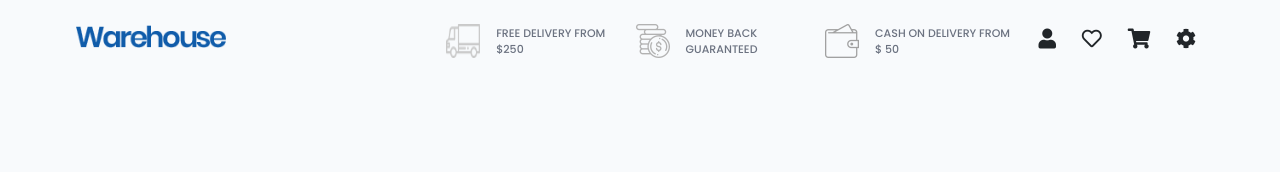
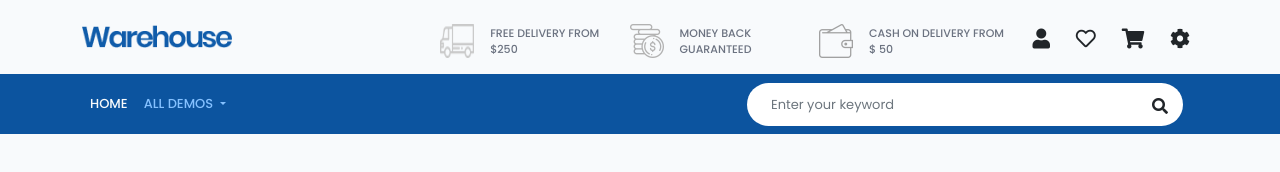
Before and after one commit to james-muriithi/ecommerce-template, a website: page index.html in a window 1280 px wide. Drawn offline with nearby package versions, Linux system fonts and the light colour scheme.

Commit message:
header content

```diff
--- a/index.html
+++ b/index.html
@@ -17,8 +17,8 @@
 
 <body>
     <header>
-        <div class="header-top pt-4">
-            <div class="container-fluid">
+        <div class="header-top pt-4 pb-3">
+            <div class="container">
                 <div class="d-flex w-100">
                     <a href="/" class="nav-brand">
                         <img src="./images/logo.png" alt="Warehouse" />
@@ -73,7 +73,68 @@
                     </div>
                 </div>
             </div>
+        </div>
+        <div class="header-menu w-100 py-1">
+            <div class="container">
+                <div class="row align-items-center">
+                    <div class="col-md-7">
+                        <nav class="navbar navbar-expand-lg navbar-dark fs-13 font-weight-medium">
+                            <div class="">
+                                <button class="navbar-toggler" type="button" data-bs-toggle="collapse" data-bs-target="#navbarSupportedContent" aria-controls="navbarSupportedContent" aria-expanded="false" aria-label="Toggle navigation">
+                                    <span class="navbar-toggler-icon"></span>
+                                </button>
+                                <div class="collapse navbar-collapse" id="navbarSupportedContent">
+                                    <ul class="navbar-nav me-auto mb-2 mb-lg-0">
+                                        <li class="nav-item">
+                                            <a class="nav-link active" aria-current="page" href="#">Home</a>
+                                        </li>
+                                        <li class="nav-item dropdown">
+                                            <a class="nav-link dropdown-toggle" href="#" id="navbarDropdown" role="button" data-bs-toggle="dropdown" aria-expanded="false">
+                                                All Demos
+                                            </a>
+                                            <ul class="dropdown-menu" aria-labelledby="navbarDropdown">
+                                                <li><a class="dropdown-item" href="#">Action</a></li>
+                                                <li><a class="dropdown-item" href="#">Another action</a></li>
+                                                <li>
+                                                    <hr class="dropdown-divider">
+                                                </li>
+                                                <li><a class="dropdown-item" href="#">Something else here</a></li>
+                                            </ul>
+                                        </li>
+                                    </ul>
+                                </div>
+                            </div>
+                        </nav>
+                    </div>
+                    <div class="col-md-5">
+                        <div class="search">
+                            <form action="#">
+                                <div class="input-group">
+                                    <input type="text" placeholder="Enter your keyword" class="form-control rounded-pill ps-4">
+                                    <span class="input-group-append">
+                                        <i class="fa fa-search fs-16"></i>
+                                    </span>
+                                </div>
+                            </form>
+                        </div>
+                    </div>
+                </div>
+            </div>
+        </div>
     </header>
+
+    <div class="main-content mt-4 h-75">
+        <section class="banner h-100">
+            <div class="container h-100">
+                <div class="slider h-100">
+
+                </div>
+            </div>
+        </section>
+    </div>
+
+    <!-- bootstrap -->
+    <script src="https://cdnjs.cloudflare.com/ajax/libs/twitter-bootstrap/5.1.1/js/bootstrap.bundle.min.js" integrity="sha512-trzlduO3EdG7Q0xK4+A+rPbcolVt37ftugUSOvrHhLR5Yw5rsfWXcpB3CPuEBcRBCHpc+j18xtQ6YrtVPKCdsg==" crossorigin="anonymous" referrerpolicy="no-referrer"></script>
 </body>
 
 </html>
--- a/scss/_global.scss
+++ b/scss/_global.scss
@@ -1,4 +1,7 @@
+html,
 body {
     background: $light;
     font-family: $font-family;
+    width: 100%;
+    height: 100%;
 }
--- a/scss/_variables.scss
+++ b/scss/_variables.scss
@@ -36,7 +36,7 @@ $sm: 576px;
 $md: 768px;
 $l: 992px;
 $xl: 1200px;
-$primary: #0c549f;
+$primary: #0c549f !important;
 $placeholder-color: #333333;
 // dark version
 $dark-bg: #292929;
--- a/scss/components/_header.scss
+++ b/scss/components/_header.scss
@@ -1,3 +1,5 @@
+/* Header Section */
+
 header {
     .header-top {
         font-family: $font-family-poppins;
@@ -16,9 +18,51 @@ header {
             font-size: 11px;
         }
         @media (min-width: $xl) {
-            width: 90%;
-            margin-left: auto;
-            margin-right: auto;
+            // width: 90%;
+            // margin-left: auto;
+            // margin-right: auto;
+        }
+    }
+    .header-menu {
+        background: $primary;
+        nav {
+            font-family: $font-family-poppins;
+            .nav-item {
+                line-height: 20px;
+                .nav-link {
+                    color: #85c1ff;
+                    text-transform: uppercase;
+                    &.active {
+                        color: $light;
+                    }
+                }
+            }
+            .navbar-toggler {
+                border: none;
+                &.active,
+                &:active,
+                &:focus {
+                    box-shadow: none;
+                }
+            }
+        }
+        .search {
+            input {
+                box-shadow: none;
+                border: none;
+                font-size: 13px;
+                height: 43px;
+                padding-right: 40px;
+                &::placeholder {
+                    font-family: $font-family-poppins;
+                }
+                +.input-group-append {
+                    position: relative;
+                    right: 30px;
+                    top: 12px;
+                    z-index: 10;
+                }
+            }
         }
     }
 }
--- a/scss/index.scss
+++ b/scss/index.scss
@@ -1,4 +1,4 @@
 @import "./variables";
-@import "./utilities/utilities";
 @import "./global";
 @import "./components/index";
+@import "./utilities/utilities";
--- a/scss/utilities/_font-size.scss
+++ b/scss/utilities/_font-size.scss
@@ -1,4 +1,4 @@
-$sizes: ( 0: 0px, 8: 8px, 11: 11px, 12: 12px, 16: 16px, 17: 17px, 20: 20px, 23: 23px, 24: 24px, 25: 25px, 28: 28px, 30: 30px, 32: 32px, 36: 36px, 40: 40px, 44: 44px, 48: 48px, 80: 80px, );
+$sizes: ( 0: 0px, 8: 8px, 11: 11px, 12: 12px, 13: 13px, 16: 16px, 17: 17px, 20: 20px, 23: 23px, 24: 24px, 25: 25px, 28: 28px, 30: 30px, 32: 32px, 36: 36px, 40: 40px, 44: 44px, 48: 48px, 80: 80px, );
 @each $name,
 $value in $sizes {
     .fs-#{$name} {
--- a/scss/utilities/_utilities.scss
+++ b/scss/utilities/_utilities.scss
@@ -1,2 +1,4 @@
+/* Utilities */
+
 @import "./font-size";
 @import "./font-weight";
```
Also changed, not shown: css/style.css.
